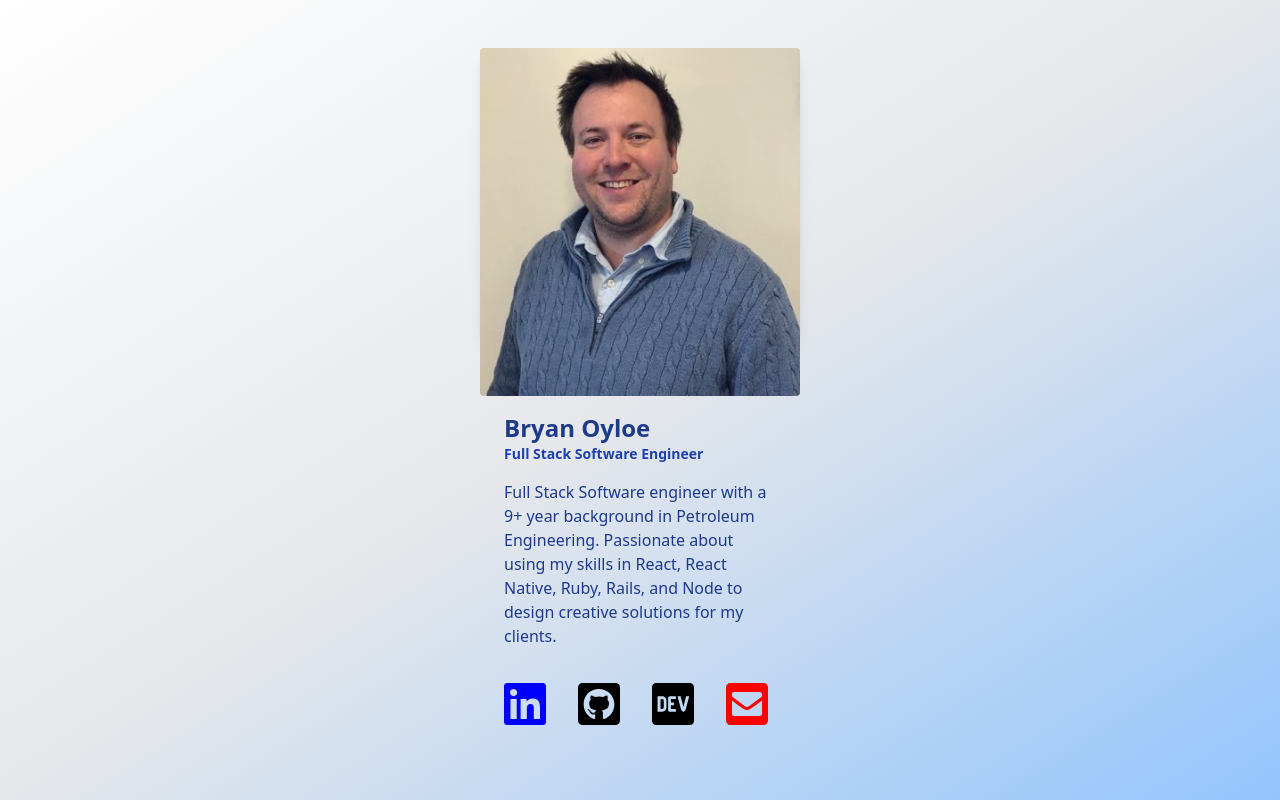
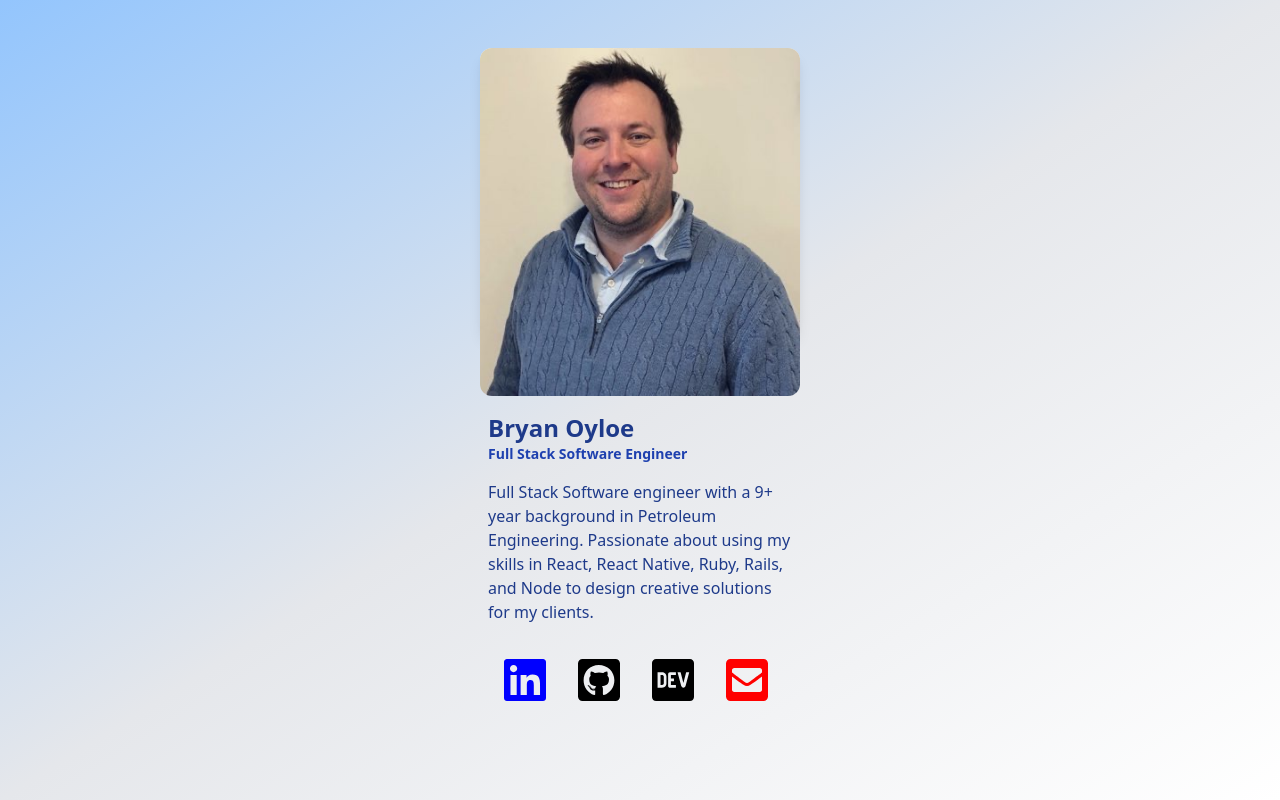
Before and after one commit to boyloe/portfolio, a React (Create React App) app: page / in a window 1280 px wide. Built offline with nearby package versions, Linux system fonts and the light colour scheme.

Commit message:
Flip color gradient

```diff
--- a/src/App.tsx
+++ b/src/App.tsx
@@ -8,10 +8,10 @@ import { faEnvelopeSquare } from '@fortawesome/free-solid-svg-icons'
 
 function App() {
   return (
-    <div className="flex justify-center overflow-hidden py-12 bg-gradient-to-br from-white via-gray-200 to-blue-300 w-screen h-screen">
-      <div className="c max-w-xs max-h-72 rounded-lg shadow-lg bg-gray-100">
-        <img className="w-full rounded" src={BryanPic} alt="Bryan" />
-        <div className="px-6 py-4">
+    <div className="flex justify-center overflow-hidden py-12 bg-gradient-to-tl from-white via-gray-200 to-blue-300 w-screen h-screen">
+      <div className="max-w-xs max-h-72 rounded-xl shadow-lg bg-gray-100">
+        <img className="w-full rounded-xl" src={BryanPic} alt="Bryan" />
+        <div className="px-2 py-4">
           <h3 className="font-bold text-blue-900 text-2xl ">
             Bryan Oyloe
           </h3>
```
